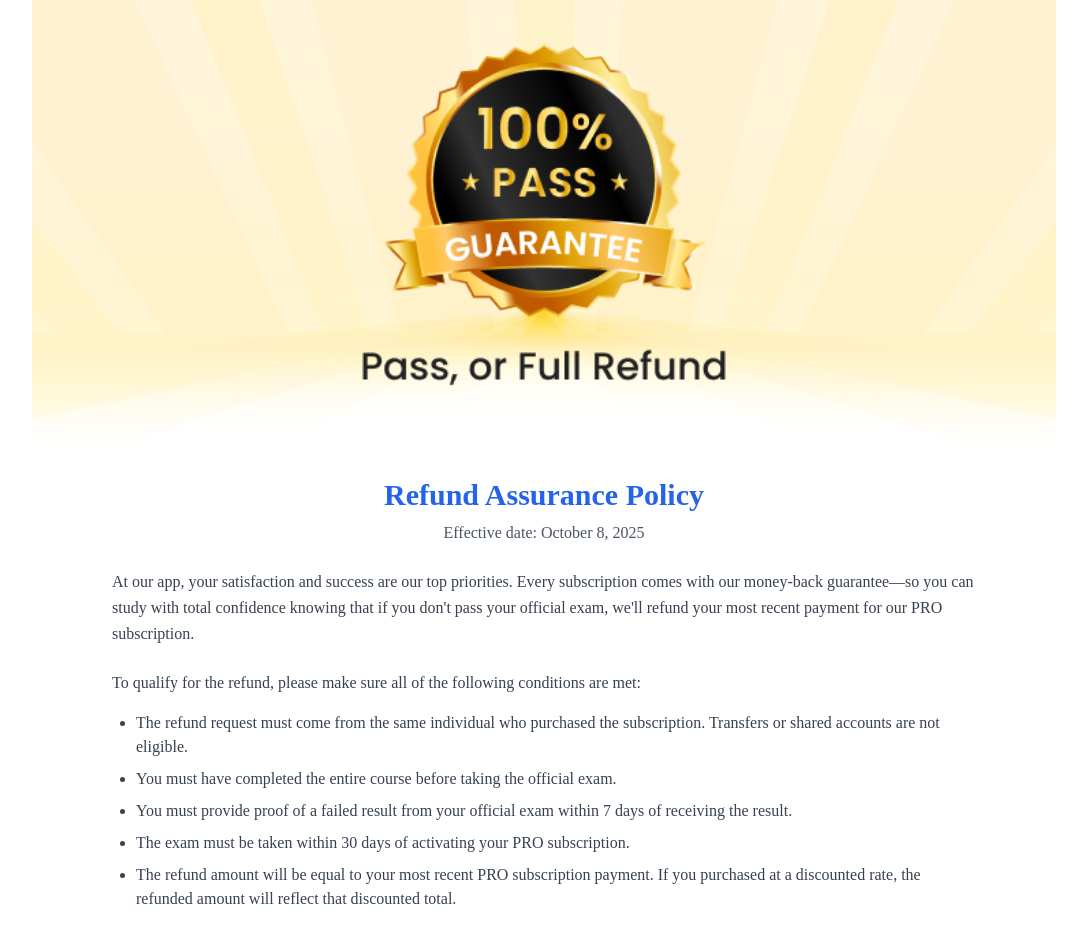
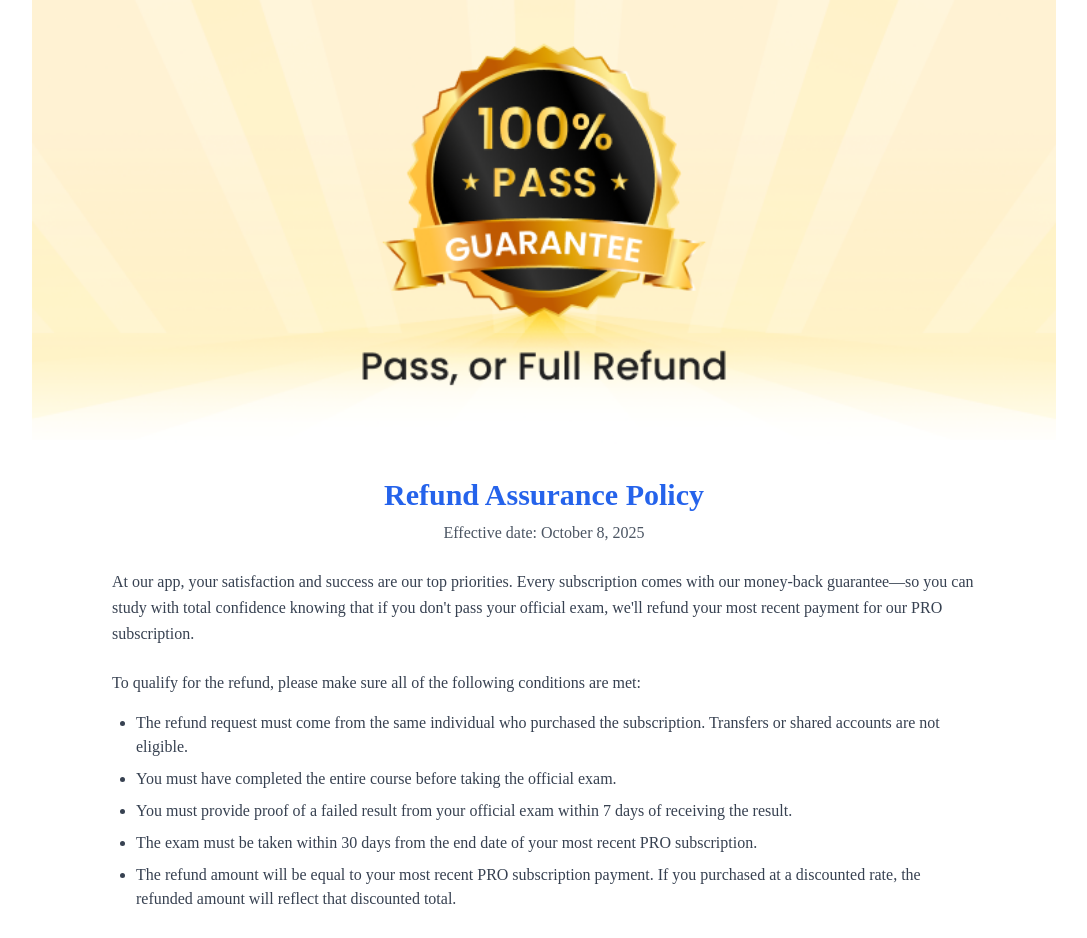
Before and after one commit to abc-elearning-web/abc-elearning.org, a Next.js app: page /refund-assurance-policy in a window 1280 px wide. Shown: the top 938 px of the page, without its empty margins (96-1183 px from the left). Built offline with nearby package versions, Linux system fonts and the light colour scheme.

Commit message:
fix: clarify refund policy conditions in Refund Assurance Policy page

```diff
--- a/pages/refund-assurance-policy/index.tsx
+++ b/pages/refund-assurance-policy/index.tsx
@@ -42,7 +42,7 @@ const RefundAssurancePolicy = () => {
               You must provide proof of a failed result from your official exam within 7 days of receiving the result.
             </li>
             <li className="text-gray-700">
-              The exam must be taken within 30 days of activating your PRO subscription.
+              The exam must be taken within 30 days from the end date of your most recent PRO subscription.
             </li>
             <li className="text-gray-700">
               The refund amount will be equal to your most recent PRO subscription payment. If you purchased at a discounted rate, the refunded amount will reflect that discounted total.
```
